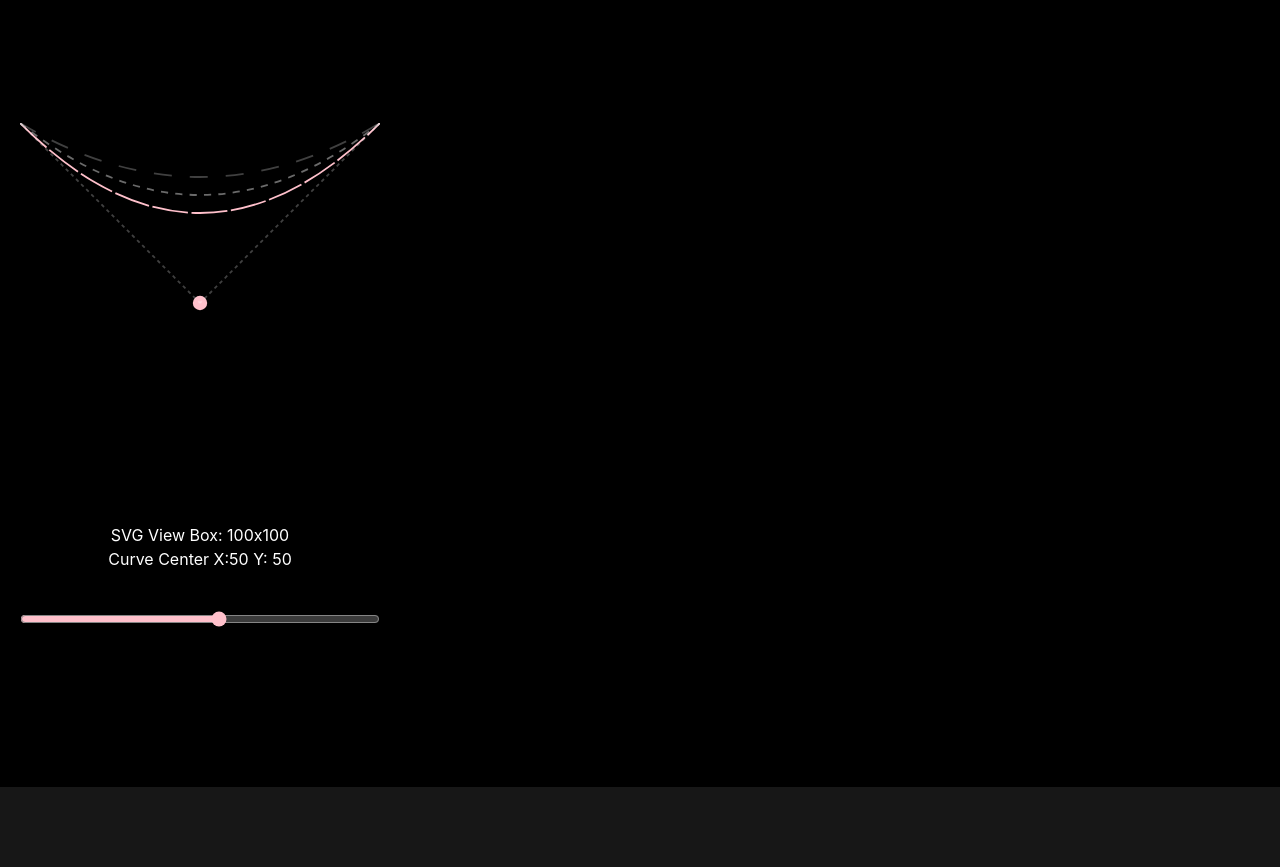
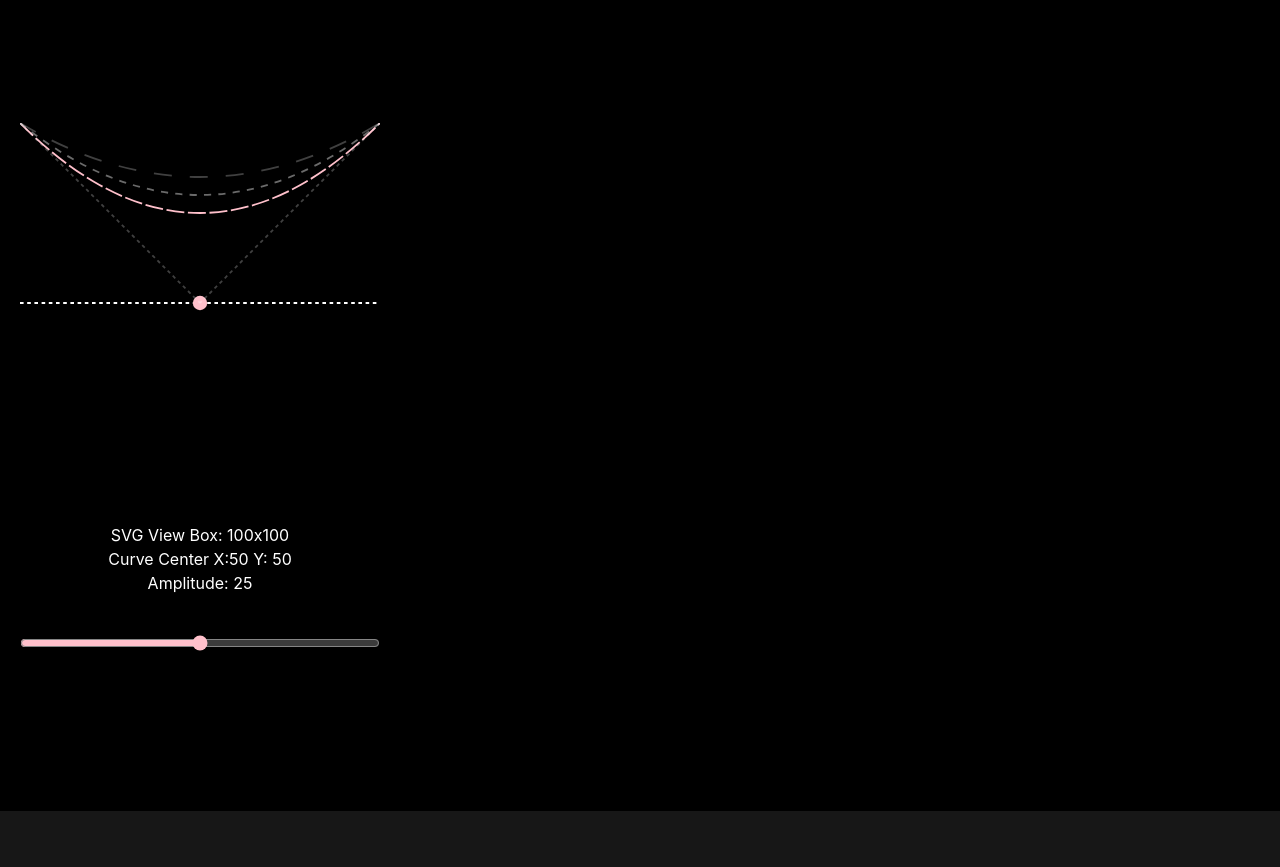
Before and after one commit to carlwicker/carlwicker-nextjs12, a Next.js app: page / in a window 1280 px wide. Shown: the part 5660-6527 px from the top of the page. Built offline with nearby package versions, Linux system fonts and the light colour scheme.

Commit message:
curve section improvements

```diff
--- a/components/TheCurve/Slider.tsx
+++ b/components/TheCurve/Slider.tsx
@@ -8,14 +8,15 @@ export default function Slider({ sliderValue, setSliderValue }: ISlider) {
     <div className="flex flex-col mx-auto">
       <div className="text-md text-center py-10">
         SVG View Box: 100x100 <br />
-        Curve Center X:50 Y: {sliderValue}
+        Curve Center X:50 Y: {sliderValue} <br />
+        Amplitude: {sliderValue / 2}
       </div>
       <input
         style={{ accentColor: "pink", outline: "none", background: "blue" }}
         type="range"
         min="0"
-        max="90"
-        step="1"
+        max="100"
+        step="25"
         value={sliderValue}
         className="bg-pink-300  cursor-pointer"
         id="slider"
--- a/components/TheCurve/Svg.tsx
+++ b/components/TheCurve/Svg.tsx
@@ -7,9 +7,16 @@ export default function Svg({ sliderValue }: any) {
       className=""
     >
       <path
+        stroke="white"
+        strokeWidth={0.5}
+        d={`M 0,50 h100, 50`}
+        strokeDasharray="1 1"
+      />
+
+      <path
         stroke="pink"
         strokeWidth="0.5"
-        strokeDasharray="10 1"
+        strokeDasharray="5 1"
         d={`M 0,0 q50, ${sliderValue} ,100, 0`}
         className="duration-200"
       />
--- a/components/TheCurve/TheCurve.tsx
+++ b/components/TheCurve/TheCurve.tsx
@@ -6,20 +6,8 @@ export default function TheCurve() {
   const [sliderValue, setSliderValue] = useState<any>(50);
 
   return (
-    <section
-      className="bg-black text-white py-20 overflow-hidden px-5"
-      //   style={{ fontFamily: "times" }}
-    >
+    <section className="bg-black text-white py-20 overflow-hidden px-5">
       <div className="container mx-auto flex flex-col gap-20 relative">
-        {/* <h2
-          className="text-[50px] font-black uppercase leading-[40px] w-fit"
-          //   style={{ fontFamily: "times" }}
-        >
-          Learning <br />
-          The SVG <br />
-          Curve
-        </h2> */}
-
         <div className="lg:flex-row flex py-20 gap-20 flex-col">
           <div className="flex flex-col xl:w-1/3 md:w-1/2 self-center lg:w-1/2 w-full">
             <div className="">
@@ -33,6 +21,7 @@ export default function TheCurve() {
               />
             </div>
           </div>
+
           <div className="font-thin text-xl flex-col flex gap-10 xl:w-1/3 w-full lg:w-1/2">
             {/* <p>
               SVG curves are a way to create smooth, curved lines and shapes in
```
